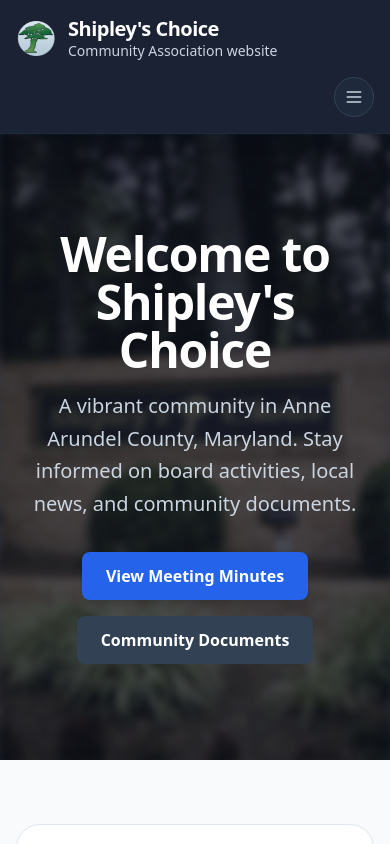
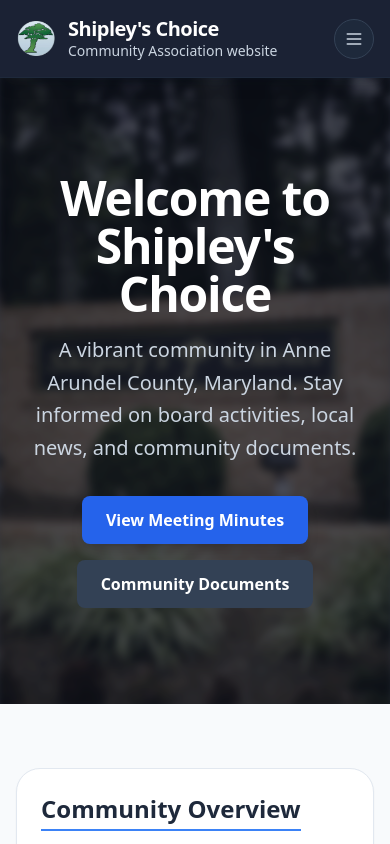
Before and after one commit to tschulmeister/scca-website, a SvelteKit app: page / in a window 390 px wide. Shown: the top 844 px of the page. Built offline with nearby package versions, Linux system fonts and the light colour scheme.

Commit message:
fix header nav

```diff
--- a/src/routes/+layout.svelte
+++ b/src/routes/+layout.svelte
@@ -118,9 +118,7 @@
       class="max-w-7xl mx-auto px-4 sm:px-6 lg:px-8"
       bind:clientWidth={containerWidth}
     >
-      <div
-        class="flex flex-col gap-4 py-4 md:flex-row md:items-center md:justify-between md:flex-nowrap"
-      >
+      <div class="flex flex-row items-center justify-between py-4 gap-4">
         <div bind:this={brandWrapper} class="flex items-center gap-3 shrink-0">
           <img
             src="/shipleys-logo.png"
@@ -140,8 +138,7 @@
           </div>
         </div>
 
-        <div class="flex items-center justify-between gap-4 md:hidden shrink-0">
-          <div></div>
+        <div class="flex items-center md:hidden shrink-0">
           <button
             type="button"
             on:click={() => (navOpen = !navOpen)}
```
